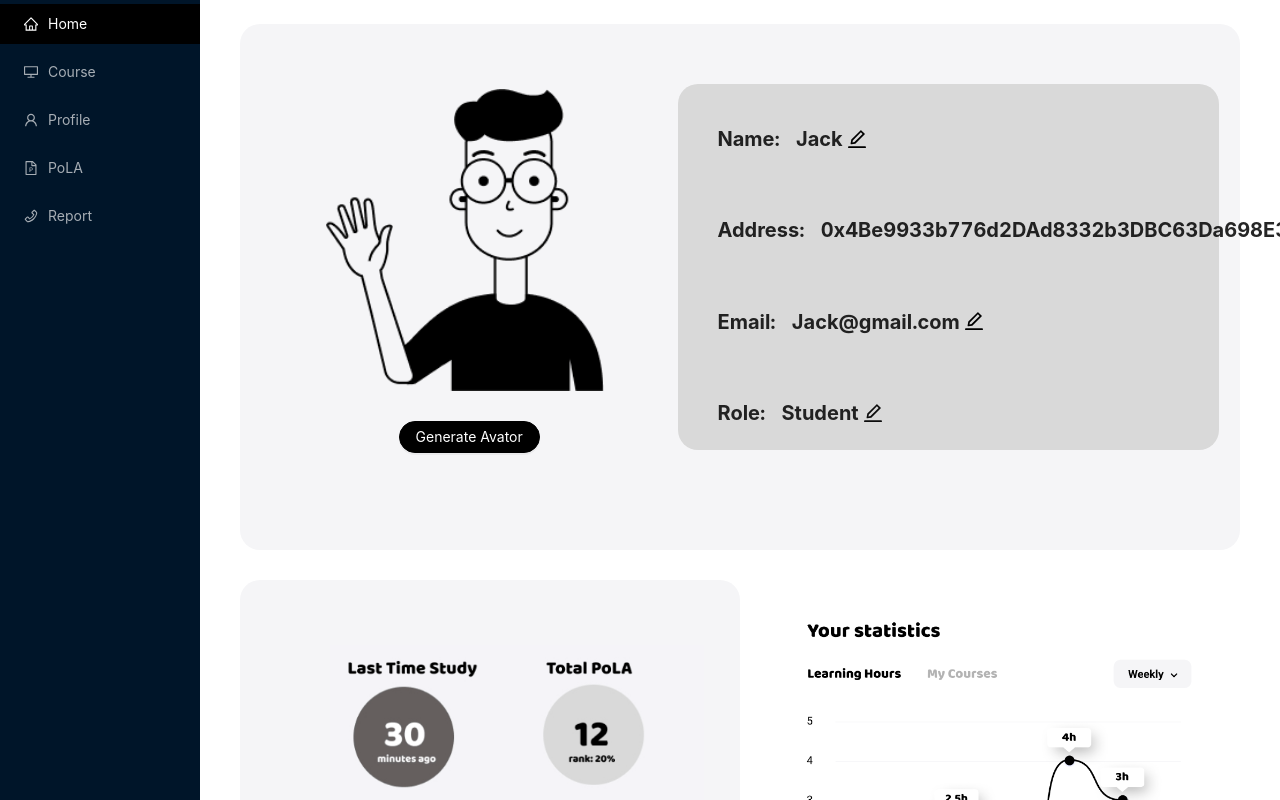
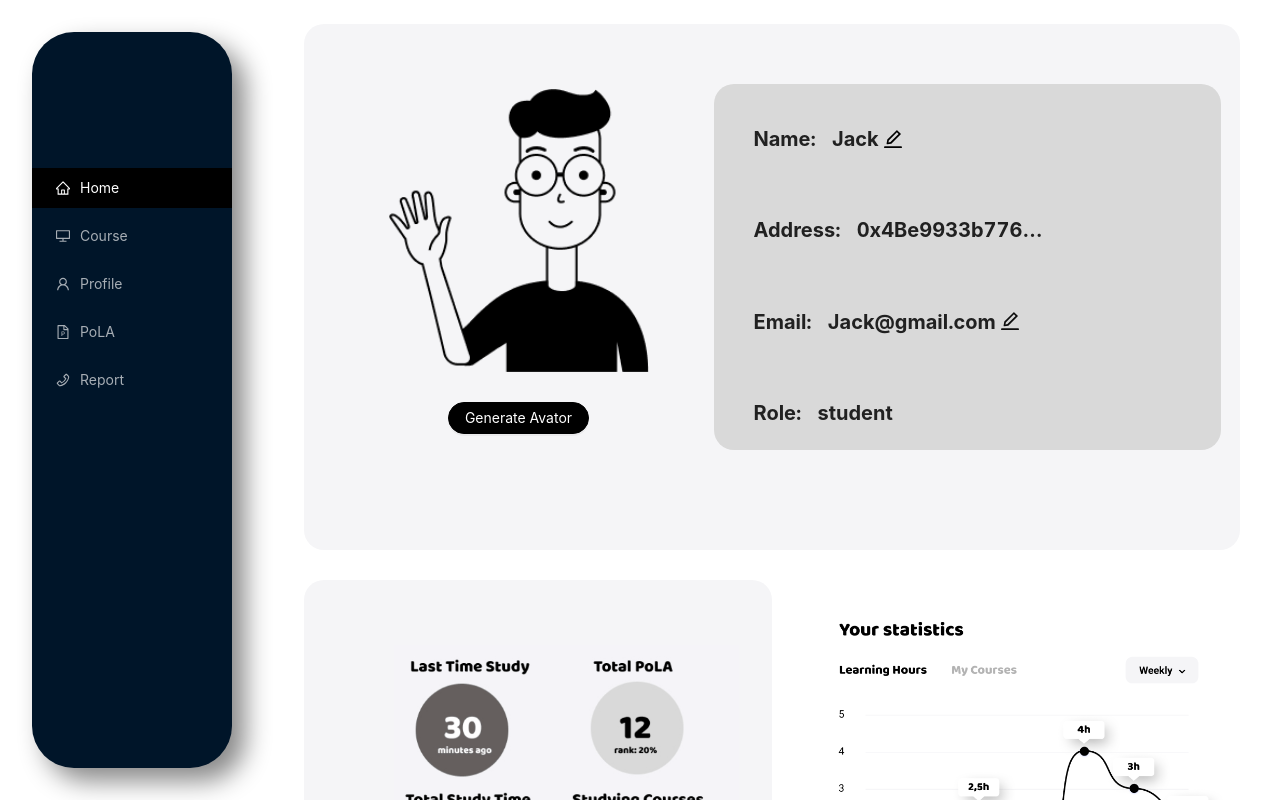
Before and after one commit to creeep123/PoLA, a React (Create React App) app: page /profile in a window 1280 px wide. Shown: the top 800 px of the page. Built offline with nearby package versions, Linux system fonts and the light colour scheme.

Commit message:
feat: implement more tacher feature

```diff
--- a/src/App.js
+++ b/src/App.js
@@ -53,14 +53,22 @@ const App = () => {
     <Layout
       style={{
         minHeight: '100vh',
+        background:"#ffffff"
       }}
     >
       <Sider
+        className='pola-sider'
         theme="dark"
         collapsed={collapsed}
         onCollapse={(value) => setCollapsed(value)}
       >
+        <br/>
+        <br/>
+        <br/>
+        <br/>
+        <br/>
         <div className="logo" />
+        <br/>
         <Menu
           theme="dark"
           defaultSelectedKeys={['1']}
--- a/src/App.less
+++ b/src/App.less
@@ -1,4 +1,11 @@
 @import '~antd/dist/antd.less';
+
+.pola-sider {
+  margin: 32px;
+  border-radius: 42px;
+  // background: linear-gradient(145deg, #ffffff, #e3e3e3);
+  box-shadow: 13px 13px 26px #888888, -13px -13px 26px #ffffff;
+}
 
 .course-item-style {
   padding-left: 16px;
--- a/src/components/courseList.jsx
+++ b/src/components/courseList.jsx
@@ -1,17 +1,15 @@
 import { Avatar, List, Button, Tag, message } from 'antd';
-import { DownloadOutlined } from '@ant-design/icons';
 import React, { useContext } from 'react';
 import { Link } from 'react-router-dom';
-import courseData from './coursesData';
 import PolaContext from '../components/context';
 
-const data = courseData;
 const CourseList = () => {
   const polaContext = useContext(PolaContext);
-  const { enrolledCourses } = polaContext.store;
+  const { enrolledCourses, allCourses } = polaContext.store;
+  const data = allCourses;
 
   const handleDropCourse = (droppingCourseName) => {
-    enrolledCourses.splice(enrolledCourses.indexOf(droppingCourseName),1)
+    enrolledCourses.splice(enrolledCourses.indexOf(droppingCourseName), 1);
     polaContext.setStore({
       ...polaContext.store,
       enrolledCourses: [...enrolledCourses],
@@ -30,7 +28,7 @@ const CourseList = () => {
             <Button
               onClick={() => {
                 handleDropCourse(item.courseName);
-                message.success(`Dropped ${item.courseName} successfully!`)
+                message.success(`Dropped ${item.courseName} successfully!`);
               }}
               type="primary"
               shape="round"
--- a/src/contextWrapper.jsx
+++ b/src/contextWrapper.jsx
@@ -4,11 +4,18 @@ import App from './App';
 import { BrowserRouter, Routes, Route } from 'react-router-dom';
 import Landing from './pages/Landing';
 import PolaContext from './components/context';
+import courseData from './components/coursesData';
+
+console.log('courseData :>> ', courseData);
 
 const value = {
+  userName:"Jack",
+  userEmail:"Jack@gmail.com",
   address: '0x4Be9933b776d2DAd8332b3DBC63Da698E3e333d4',
   role: 'student',
+  allCourses: courseData,
   enrolledCourses: [],
+  points:27
 };
 
 const ContextWrapper = () => {
--- a/src/pages/Course/index.js
+++ b/src/pages/Course/index.js
@@ -1,13 +1,30 @@
-import { Layout } from 'antd';
-import { Col, Row } from 'antd';
+import { Layout, message } from 'antd';
+import TextArea from 'antd/lib/input/TextArea';
+import { Col, Row, Button, Form, Input } from 'antd';
 import CourseList from '../../components/courseList';
 import React from 'react';
-import { useContext } from 'react';
+import { useContext, useState } from 'react';
 import PolaContext from '../../components/context';
 const { Content } = Layout;
 const Course = () => {
+  const [description, setDescription] = useState('');
+  const [newCourseName, setNewCourseName] = useState('');
   const polaContext = useContext(PolaContext);
-  const { role } = polaContext.store;
+  const { role, allCourses } = polaContext.store;
+
+  const handlePublish = () => {
+    polaContext.setStore({
+      ...polaContext.store,
+      allCourses: [
+        ...allCourses,
+        { courseName: newCourseName, teacher: 'Mark Zuckerberg' },
+      ],
+    });
+    message.success(`Publish ${newCourseName} Successfully`);
+    setNewCourseName('');
+    setDescription('');
+  };
+
   return (
     <Content
       style={{
@@ -18,18 +35,51 @@ const Course = () => {
         className="site-layout-background"
         style={{
           padding: 24,
-          minHeight:"672px",
+          minHeight: '672px',
         }}
       >
-        <Col span={14}>
+        <Col span={24}>
           <Row style={{ marginTop: '16px' }}>
             <Col span={24} className="pola-title">
-              {role==="student"?'Enrolled Courses':"Published courses"}
+              {role === 'student' ? 'Enrolled Courses' : 'Published courses'}
             </Col>
           </Row>
           <Row>
-            <Col span={24}>
+            <Col span={14}>
               <CourseList></CourseList>
+            </Col>
+            <Col
+              span={10}
+              style={{ display: 'flex', justifyContent: 'center' }}
+            >
+              <Row justify="space-around">
+                <Col span={20}>Publish New Course</Col>
+                <Col span={20}>
+                  <Form layout="vertical">
+                    <Form.Item label="1. Please put in the new course name.">
+                      <Input
+                        onChange={(event) =>
+                          setNewCourseName(event.target.value)
+                        }
+                        value={newCourseName}
+                      />
+                    </Form.Item>
+                    <Form.Item label="2. Please put in the description.">
+                      <TextArea
+                        rows={6}
+                        cols={1200}
+                        onChange={(event) => setDescription(event.target.value)}
+                        value={description}
+                      />
+                    </Form.Item>
+                    <Form.Item>
+                      <Button type="primary" onClick={handlePublish}>
+                        Publish
+                      </Button>
+                    </Form.Item>
+                  </Form>
+                </Col>
+              </Row>
             </Col>
           </Row>
         </Col>
--- a/src/pages/Home/index.jsx
+++ b/src/pages/Home/index.jsx
@@ -8,13 +8,15 @@ import React, { useContext, useState } from 'react';
 import PolaContext from '../../components/context';
 import { Link } from 'react-router-dom';
 import courseData from '../../components/coursesData';
+import JackHeader from './assets/HEADER.png';
+import MarkHeader from './assets/HEADER-Mark.png';
 const { Content } = Layout;
 const { Option } = Select;
 
 const Home = () => {
   const [collapsed, setCollapsed] = useState(false);
   const [loading, setLoading] = useState(false);
-  const [searchCourse, setSearchCourse] = useState("")
+  const [searchCourse, setSearchCourse] = useState('');
   const [open, setOpen] = useState(false);
   const showModal = () => {
     setOpen(true);
@@ -43,7 +45,7 @@ const Home = () => {
         <div style={{ display: 'flex' }}>
           <Select
             onChange={(key) => {
-              setSearchCourse(key)
+              setSearchCourse(key);
               showModal();
             }}
             size="large"
@@ -75,7 +77,7 @@ const Home = () => {
   };
 
   const polaContext = useContext(PolaContext);
-  const { role, address } = polaContext.store;
+  const { role, address, userName } = polaContext.store;
 
   return (
     <Content
@@ -97,7 +99,7 @@ const Home = () => {
               <Col span={24}>
                 <img
                   width="100%"
-                  src={require('./assets/HEADER.png')}
+                  src={userName === 'Jack' ? JackHeader : MarkHeader}
                   alt="Girl in a jacket"
                 ></img>
               </Col>
--- a/src/pages/Landing/index.js
+++ b/src/pages/Landing/index.js
@@ -34,14 +34,20 @@ const Landing = () => {
       console.log('Your wallet address:' + myAccount);
       setWalletAddress(myAccount);
       setConnected(true);
-      polaContext.setStore({
+      const newStore = myAccount === '0x4Be9933b776d2DAd8332b3DBC63Da698E3e333d4'?{
         ...polaContext.store,
+        userName:"Jack",
+        userEmail:"Jack@gmail.com",
         address: myAccount,
-        role:
-          myAccount === '0x4Be9933b776d2DAd8332b3DBC63Da698E3e333d4'
-            ? 'student'
-            : 'teacher',
-      });
+        role:'student'
+      }:{
+        ...polaContext.store,
+        userName:"Mark Zuckerberg",
+        userEmail:"Mark@hotmail.com",
+        address: myAccount,
+        role:'teacher'
+      }
+      polaContext.setStore(newStore);
       message.success('Wallet Connected Successfully');
       // 返回指定地址账户的余额
       // var balance = await web3.eth.getBalance(myAccount);
--- a/src/pages/Profile/index.js
+++ b/src/pages/Profile/index.js
@@ -1,12 +1,20 @@
 import { Layout, Button, Modal, Divider, Radio, Typography } from 'antd';
 import { Col, Row } from 'antd';
-import React, { useState, useRef } from 'react';
-import { InboxOutlined, CameraOutlined, CheckOutlined, HighlightOutlined, SmileFilled, SmileOutlined} from '@ant-design/icons';
+import React, { useState, useRef, useContext } from 'react';
+import PolaContext from '../../components/context';
+import {
+  InboxOutlined,
+  CameraOutlined,
+  CheckOutlined,
+  HighlightOutlined,
+  SmileFilled,
+  SmileOutlined,
+} from '@ant-design/icons';
 import { message, Upload } from 'antd';
 import { Camera } from 'react-camera-pro';
 const { Dragger } = Upload;
 const { Header, Content, Footer, Sider } = Layout;
-const { Paragraph } = Typography;
+const { Paragraph, Text } = Typography;
 
 const props = {
   name: 'file',
@@ -30,6 +38,9 @@ const props = {
 };
 
 const ProfilePage = () => {
+  const polaContext = useContext(PolaContext);
+  const { role, address, userName, userEmail } = polaContext.store;
+
   const [loading, setLoading] = useState(false);
   const [open, setOpen] = useState(false);
 
@@ -58,14 +69,17 @@ const ProfilePage = () => {
     setOpen(false);
   };
 
-  const [editableStr, setEditableStr] = useState('Jack');
-  const [editableStr1, setEditableStr1] = useState('Jack@gmail.com');
-  const [editableStr2, setEditableStr2] = useState('Student');
+  const [editableStr, setEditableStr] = useState(userName);
+  const [editableStr1, setEditableStr1] = useState(userEmail);
+  const [editableStr2, setEditableStr2] = useState(role);
+  const [editableStr3, setEditableStr3] = useState(address);
 
   return (
     <Content
       style={{
         margin: '0 16px',
+        height: '100vh',
+        overflow: 'auto',
       }}
     >
       <div
@@ -150,7 +164,16 @@ const ProfilePage = () => {
                 fontWeight: '700',
               }}
             >
-              <p>Address:&nbsp;&nbsp;&nbsp;0x4Be9933b776d2DAd8332b3DBC63Da698E3e333d4</p>
+              <Paragraph
+                editable={false}
+              >
+                <Text
+                  style={{ width: 300 }}
+                  ellipsis={{ tooltip: { editableStr3 } }}
+                >
+                  Address:&nbsp;&nbsp;&nbsp;{editableStr3}
+                </Text>
+              </Paragraph>
             </Row>
             <Row
               style={{
@@ -179,9 +202,7 @@ const ProfilePage = () => {
             >
               <p>Role:&nbsp;&nbsp;&nbsp;</p>
               <Paragraph
-                editable={{
-                onChange: setEditableStr2,
-                }}
+                editable={false}
               >
                 {editableStr2}
               </Paragraph>
@@ -264,7 +285,7 @@ const ProfilePage = () => {
             <div className="camera-video">
               <Camera ref={camera} />
             </div>
-            <Row justify="center" marginTop={"16px"} marginBottom={"16px"}>
+            <Row justify="center" marginTop={'16px'} marginBottom={'16px'}>
               <Button
                 type="primary"
                 onClick={() => setImage(camera.current.takePhoto())}
@@ -273,7 +294,7 @@ const ProfilePage = () => {
                 Take photo
               </Button>
             </Row>
-            <Row justify="center" marginTop={"16px"}>
+            <Row justify="center" marginTop={'16px'}>
               <img style={{ width: '150px' }} src={image} />
             </Row>
           </>
```
Also changed, not shown: src/pages/Home/assets/HEADER-Mark.png (added). Lines whose indentation alone changed are shown as unchanged.
